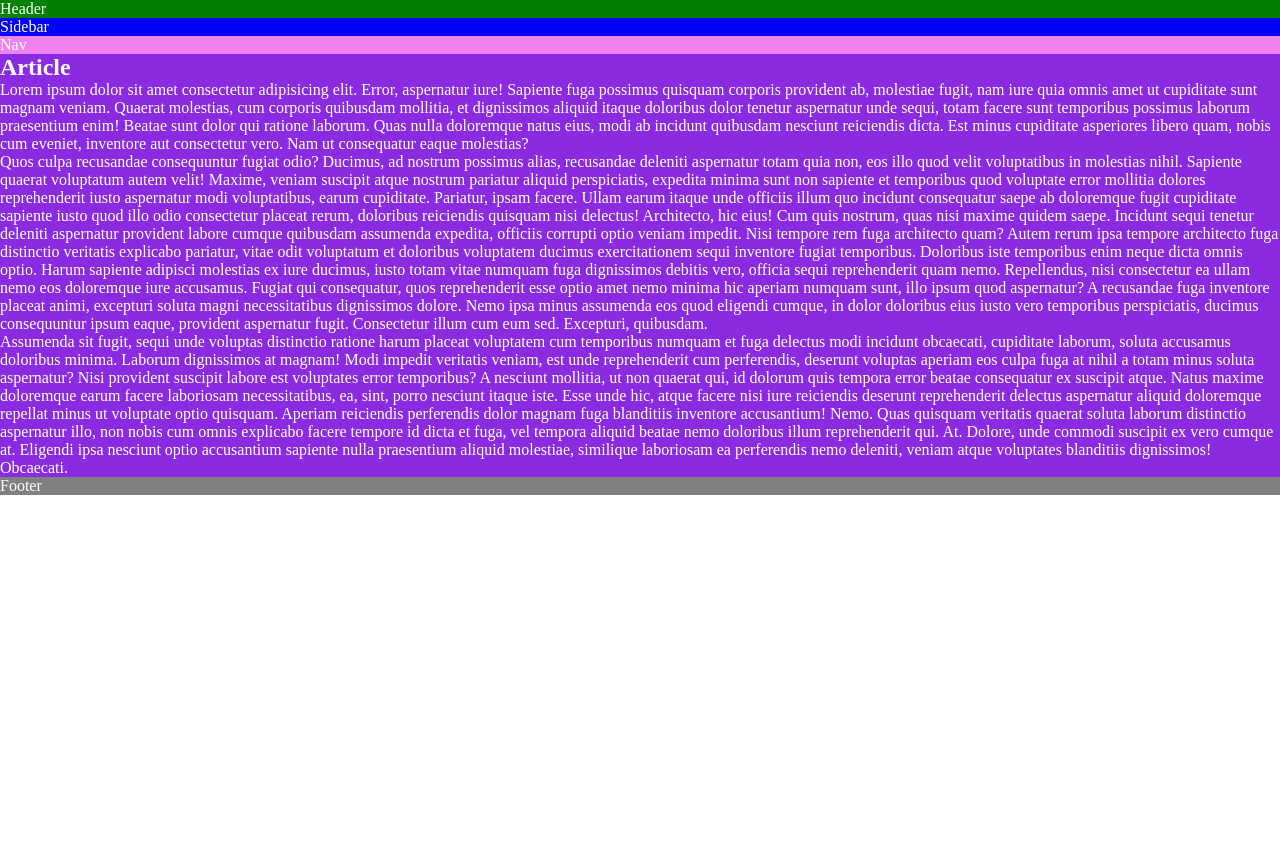
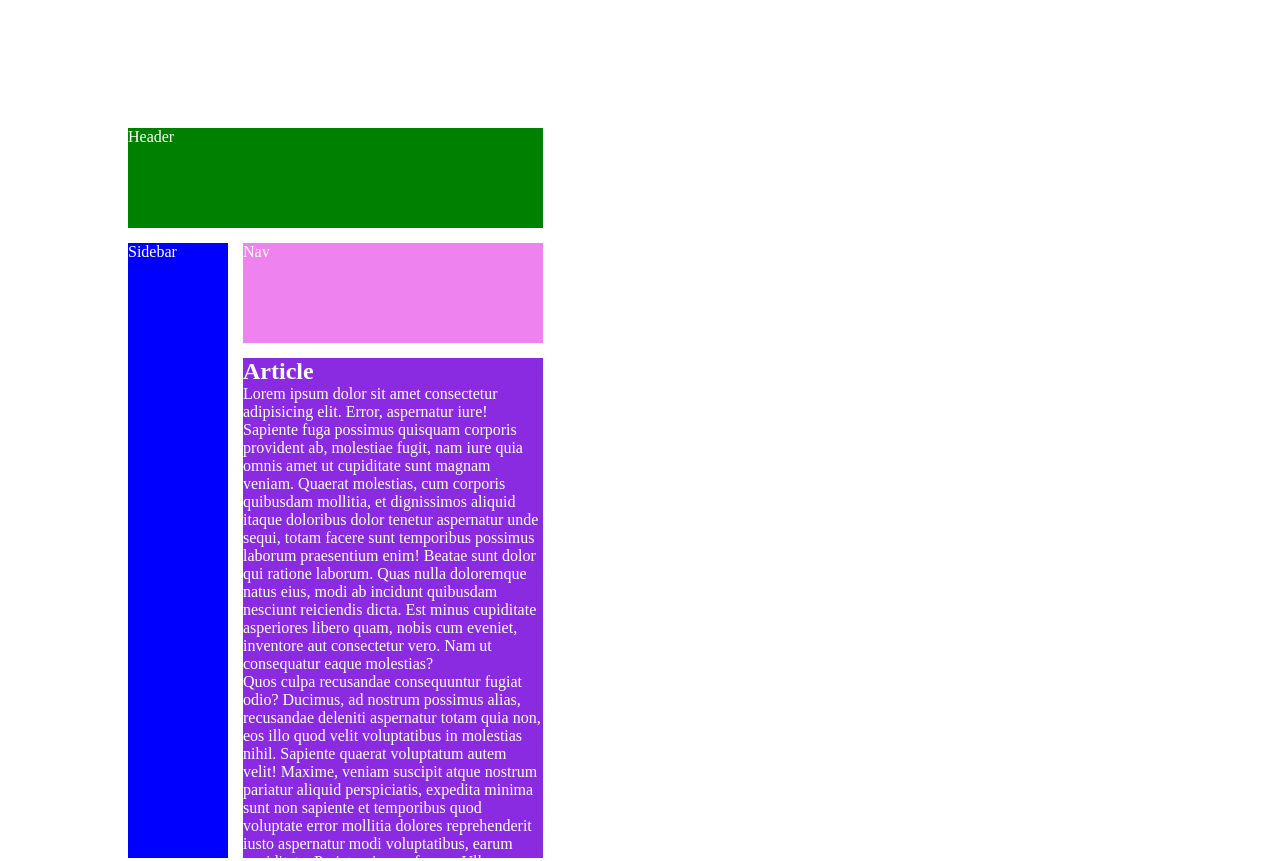
Before and after one commit to stefania120/positioning-grid, a plain HTML site: page index.html in a window 1280 px wide. Shown: the top 861 px of the page. Before the commit the page ends 800 px from the top, so only its background shows below. Drawn offline with Linux system fonts and the light colour scheme.

Commit message:
project complete

```diff
--- a/css/style.css
+++ b/css/style.css
@@ -8,22 +8,55 @@ body{
     color: white;
 }
 
+.container{
+    display: inline-grid;
+    gap: 15px;
+    grid-template: 100px 100px 500px 100px / 100px 300px;
+    padding: 10%;
+}
+
 header{
     background-color: green;
+    grid-column-start: 1;
+    grid-column-end: 3;
+  grid-row-start: 1;
+    grid-row-end: 2;
 }
+
+footer{
+    background-color: grey;
+    grid-column-start: 1;
+    grid-column-end: 3;
+   grid-row-start: 4;
+    grid-row-end: 5;
+    text-align: center;
+}
+
 
 aside{
     background-color: blue;
+   /* grid-column-start: 1;
+    grid-column-end: 2;*/
+    grid-row-start: 2;
+    grid-row-end: 4;
 }
 
 nav{
     background-color: violet;
+    grid-column-start: 2;
+    grid-column-end: 3;
+    grid-row-start: 2;
+    grid-row-end: 3;
 }
 
 article{
     background-color: blueviolet;
+    grid-column-start: 2;
+    grid-column-end: 3;
+    grid-row-start: 3;
+    grid-row-end: 4;
 }
 
-footer{
-    background-color: grey;
+header,aside,nav,article,footer{
+    gap: 15px;
 }
--- a/index.html
+++ b/index.html
@@ -9,78 +9,98 @@
 </head>
 
 <body>
+    <div class="container">
         <header>Header</header>
-    <main>
             <aside>Sidebar</aside>
             <nav>Nav</nav>
             <article>
                 <h2>Article</h2>
-            <p>Lorem ipsum dolor sit amet consectetur adipisicing elit. Error, aspernatur iure! Sapiente fuga possimus
+                <p>Lorem ipsum dolor sit amet consectetur adipisicing elit. Error, aspernatur iure! Sapiente fuga
+                    possimus
                     quisquam corporis provident ab, molestiae fugit, nam iure quia omnis amet ut cupiditate sunt magnam
                     veniam.
                     Quaerat molestias, cum corporis quibusdam mollitia, et dignissimos aliquid itaque doloribus dolor
                     tenetur
-                aspernatur unde sequi, totam facere sunt temporibus possimus laborum praesentium enim! Beatae sunt dolor
+                    aspernatur unde sequi, totam facere sunt temporibus possimus laborum praesentium enim! Beatae sunt
+                    dolor
                     qui
                     ratione laborum.
                     Quas nulla doloremque natus eius, modi ab incidunt quibusdam nesciunt reiciendis dicta. Est minus
                     cupiditate
                     asperiores libero quam, nobis cum eveniet, inventore aut consectetur vero. Nam ut consequatur eaque
                     molestias?</p>
-            <p>Quos culpa recusandae consequuntur fugiat odio? Ducimus, ad nostrum possimus alias, recusandae deleniti
+                <p>Quos culpa recusandae consequuntur fugiat odio? Ducimus, ad nostrum possimus alias, recusandae
+                    deleniti
                     aspernatur totam quia non, eos illo quod velit voluptatibus in molestias nihil. Sapiente quaerat
                     voluptatum
                     autem velit!
-                Maxime, veniam suscipit atque nostrum pariatur aliquid perspiciatis, expedita minima sunt non sapiente
+                    Maxime, veniam suscipit atque nostrum pariatur aliquid perspiciatis, expedita minima sunt non
+                    sapiente
                     et
-                temporibus quod voluptate error mollitia dolores reprehenderit iusto aspernatur modi voluptatibus, earum
+                    temporibus quod voluptate error mollitia dolores reprehenderit iusto aspernatur modi voluptatibus,
+                    earum
                     cupiditate. Pariatur, ipsam facere.
                     Ullam earum itaque unde officiis illum quo incidunt consequatur saepe ab doloremque fugit cupiditate
-                sapiente iusto quod illo odio consectetur placeat rerum, doloribus reiciendis quisquam nisi delectus!
+                    sapiente iusto quod illo odio consectetur placeat rerum, doloribus reiciendis quisquam nisi
+                    delectus!
                     Architecto, hic eius!
-                Cum quis nostrum, quas nisi maxime quidem saepe. Incidunt sequi tenetur deleniti aspernatur provident
+                    Cum quis nostrum, quas nisi maxime quidem saepe. Incidunt sequi tenetur deleniti aspernatur
+                    provident
                     labore
                     cumque quibusdam assumenda expedita, officiis corrupti optio veniam impedit. Nisi tempore rem fuga
                     architecto quam?
-                Autem rerum ipsa tempore architecto fuga distinctio veritatis explicabo pariatur, vitae odit voluptatum
+                    Autem rerum ipsa tempore architecto fuga distinctio veritatis explicabo pariatur, vitae odit
+                    voluptatum
                     et
-                doloribus voluptatem ducimus exercitationem sequi inventore fugiat temporibus. Doloribus iste temporibus
+                    doloribus voluptatem ducimus exercitationem sequi inventore fugiat temporibus. Doloribus iste
+                    temporibus
                     enim neque dicta omnis optio.
-                Harum sapiente adipisci molestias ex iure ducimus, iusto totam vitae numquam fuga dignissimos debitis
+                    Harum sapiente adipisci molestias ex iure ducimus, iusto totam vitae numquam fuga dignissimos
+                    debitis
                     vero,
-                officia sequi reprehenderit quam nemo. Repellendus, nisi consectetur ea ullam nemo eos doloremque iure
+                    officia sequi reprehenderit quam nemo. Repellendus, nisi consectetur ea ullam nemo eos doloremque
+                    iure
                     accusamus.
-                Fugiat qui consequatur, quos reprehenderit esse optio amet nemo minima hic aperiam numquam sunt, illo
+                    Fugiat qui consequatur, quos reprehenderit esse optio amet nemo minima hic aperiam numquam sunt,
+                    illo
                     ipsum
                     quod aspernatur? A recusandae fuga inventore placeat animi, excepturi soluta magni necessitatibus
                     dignissimos dolore.
                     Nemo ipsa minus assumenda eos quod eligendi cumque, in dolor doloribus eius iusto vero temporibus
-                perspiciatis, ducimus consequuntur ipsum eaque, provident aspernatur fugit. Consectetur illum cum eum
+                    perspiciatis, ducimus consequuntur ipsum eaque, provident aspernatur fugit. Consectetur illum cum
+                    eum
                     sed.
                     Excepturi, quibusdam.</p>
                 <p>Assumenda sit fugit, sequi unde voluptas distinctio ratione harum placeat voluptatem cum temporibus
                     numquam
-                et fuga delectus modi incidunt obcaecati, cupiditate laborum, soluta accusamus doloribus minima. Laborum
+                    et fuga delectus modi incidunt obcaecati, cupiditate laborum, soluta accusamus doloribus minima.
+                    Laborum
                     dignissimos at magnam!
                     Modi impedit veritatis veniam, est unde reprehenderit cum perferendis, deserunt voluptas aperiam eos
                     culpa
                     fuga at nihil a totam minus soluta aspernatur? Nisi provident suscipit labore est voluptates error
                     temporibus?
-                A nesciunt mollitia, ut non quaerat qui, id dolorum quis tempora error beatae consequatur ex suscipit
+                    A nesciunt mollitia, ut non quaerat qui, id dolorum quis tempora error beatae consequatur ex
+                    suscipit
                     atque.
-                Natus maxime doloremque earum facere laboriosam necessitatibus, ea, sint, porro nesciunt itaque iste.
+                    Natus maxime doloremque earum facere laboriosam necessitatibus, ea, sint, porro nesciunt itaque
+                    iste.
                     Esse unde hic, atque facere nisi iure reiciendis deserunt reprehenderit delectus aspernatur aliquid
-                doloremque repellat minus ut voluptate optio quisquam. Aperiam reiciendis perferendis dolor magnam fuga
+                    doloremque repellat minus ut voluptate optio quisquam. Aperiam reiciendis perferendis dolor magnam
+                    fuga
                     blanditiis inventore accusantium! Nemo.
-                Quas quisquam veritatis quaerat soluta laborum distinctio aspernatur illo, non nobis cum omnis explicabo
-                facere tempore id dicta et fuga, vel tempora aliquid beatae nemo doloribus illum reprehenderit qui. At.
-                Dolore, unde commodi suscipit ex vero cumque at. Eligendi ipsa nesciunt optio accusantium sapiente nulla
+                    Quas quisquam veritatis quaerat soluta laborum distinctio aspernatur illo, non nobis cum omnis
+                    explicabo
+                    facere tempore id dicta et fuga, vel tempora aliquid beatae nemo doloribus illum reprehenderit qui.
+                    At.
+                    Dolore, unde commodi suscipit ex vero cumque at. Eligendi ipsa nesciunt optio accusantium sapiente
+                    nulla
                     praesentium aliquid molestiae, similique laboriosam ea perferendis nemo deleniti, veniam atque
                     voluptates
                     blanditiis dignissimos! Obcaecati.</p>
             </article>
-    </main>
         <footer>Footer</footer>
+    </div>
 </body>
 
 </html>
```
Lines whose indentation alone changed are shown as unchanged.
